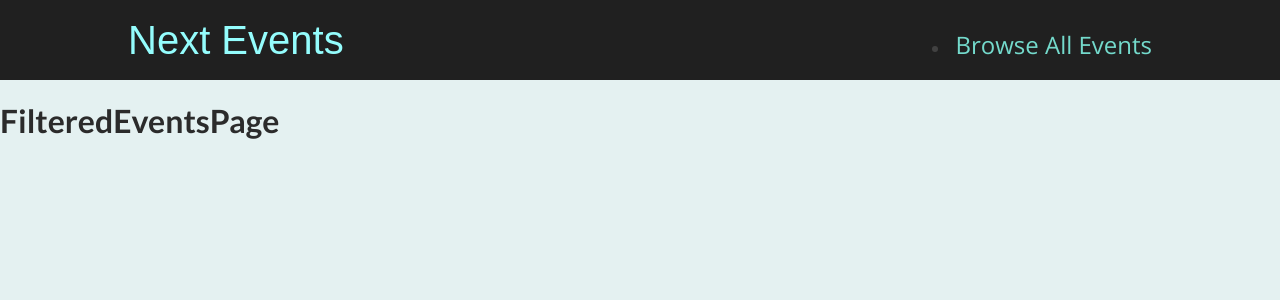
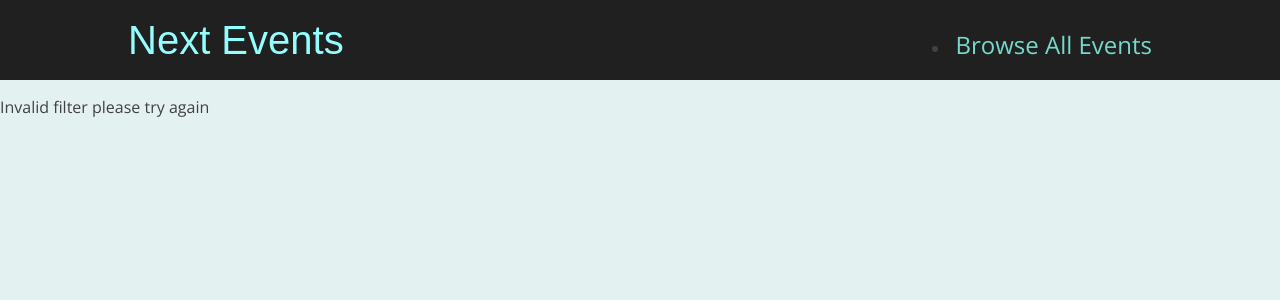
Before and after one commit to YiroYi/eventsApp, a Next.js app: page /events in a window 1280 px wide. Shown: the top 300 px of the page. Built offline with nearby package versions, Linux system fonts and the light colour scheme.

Commit message:
Adding logic to get filtered events

```diff
--- a/components/events/events-search.js
+++ b/components/events/events-search.js
@@ -8,7 +8,7 @@
   const monthInputRef = useRef();
 
   const submitHandler = (event) => {
-    event.event.preventDefault();
+    event.preventDefault();
 
     const selectedYear = yearInputRef.current.value;
     const selectedMonth = monthInputRef.current.value;
--- a/pages/events/[...slug].js
+++ b/pages/events/[...slug].js
@@ -1,4 +1,40 @@
+import { useRouter } from 'next/router';
+import  { getFilteredEvents } from '../../dummy-data';
+
 const FilteredEventsPage = () => {
+  const router = useRouter();
+
+  const filterData = router.query.slug;
+
+  if(!filterData) {
+    return <p classes='center'>Loading...</p>
+  }
+
+  const filteredYear = filterData[0];
+  const filteredMonth = filterData[1];
+
+  const numYear = +filteredYear;
+  const numMonth = +filteredMonth;
+
+
+  if(isNaN(numMonth) ||
+     isNaN(numYear) ||
+     numYear > 2020 ||
+     numYear < 2021 ||
+     numMonth < 1 ||
+     numMonth > 12) {
+    return <p>Invalid filter please try again</p>
+  }
+
+  const filteredEvents = getFilteredEvents({
+    year: numYear,
+    month: numMonth
+  });
+
+  if(!filteredEvents || filteredEvents.length === 0) {
+    return <p>No events found</p>
+  }
+
   return <div><h1>FilteredEventsPage</h1></div>
 }
 
--- a/pages/events/index.js
+++ b/pages/events/index.js
@@ -1,12 +1,12 @@
 import { Fragment } from 'react';
-import { userRouter } from 'next/router';
+import { useRouter } from 'next/router';
 import { getAllEvents } from '../../dummy-data';
 import EventList from '../../components/events/event-list';
 import EventSearch from '../../components/events/events-search';
 
 const AllEventsPage = () => {
 
-  const router = userRouter();
+  const router = useRouter();
   const events = getAllEvents();
 
   const findEventsHandler = (year, month) => {
```
